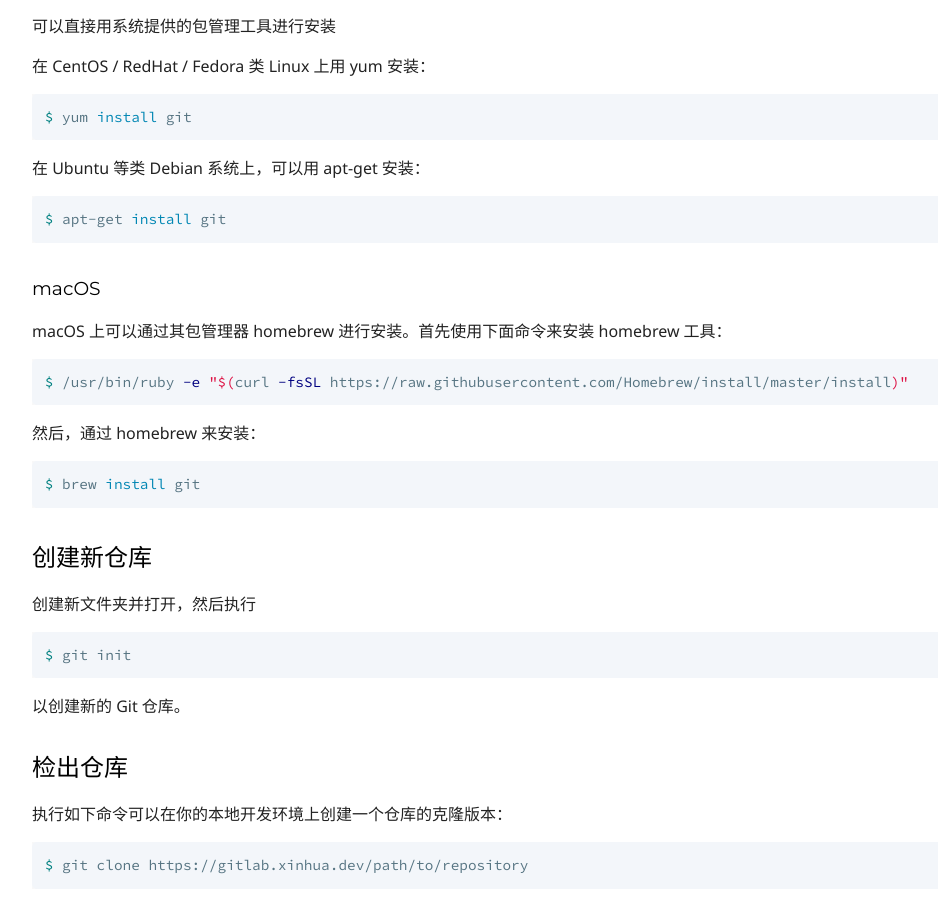
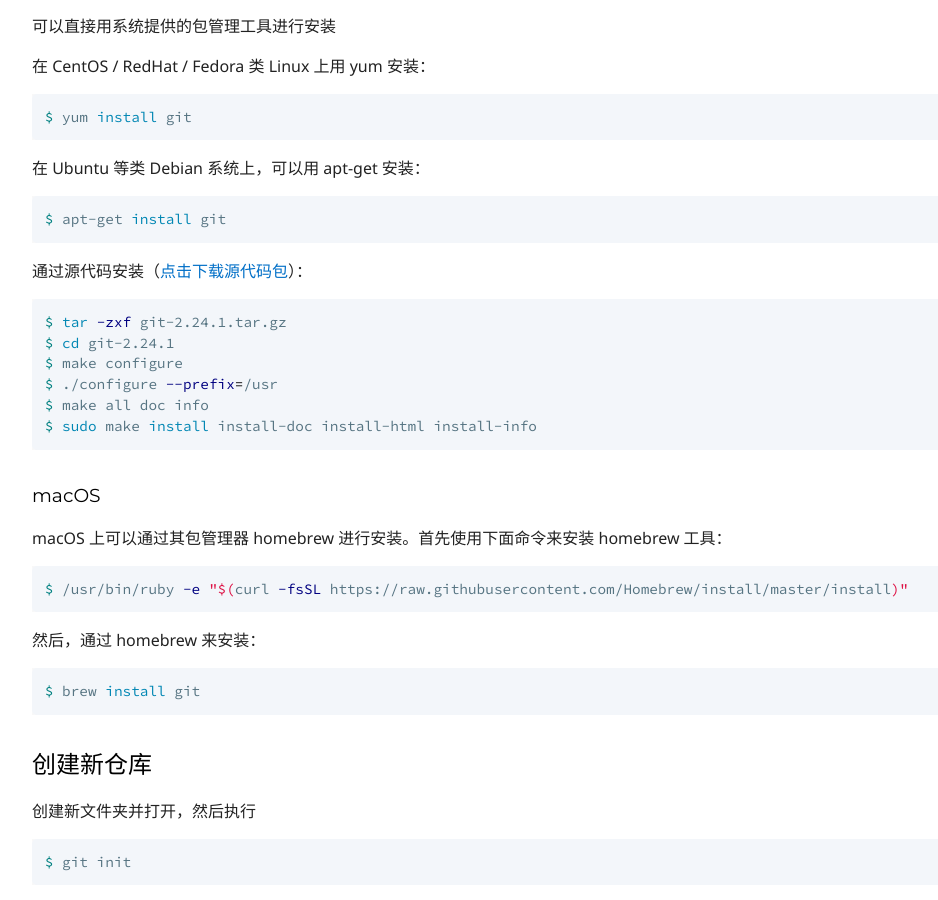
Before and after one commit to myanbin/guides, a Jekyll site: the page built from _posts/2019-06-26-git-handbook.md, in a window 1280 px wide and 900 px high, scrolled down 497 px. Shown: the whole window, without its empty margins (96-1034 px from the left). Built offline with Jekyll 4.4.1, drawn with Linux system fonts in a browser that asks for light colours.

Commit message:
docs: 更新源代码安装 git 说明

````diff
--- a/_posts/2019-06-26-git-handbook.md
+++ b/_posts/2019-06-26-git-handbook.md
@@ -33,6 +33,17 @@
 
 ```sh
 $ apt-get install git
+```
+
+通过源代码安装（[点击下载源代码包]({{ site.baseurl }}/uploads/softwares/git-2.24.1.tar.gz)）：
+
+```sh
+$ tar -zxf git-2.24.1.tar.gz
+$ cd git-2.24.1
+$ make configure
+$ ./configure --prefix=/usr
+$ make all doc info
+$ sudo make install install-doc install-html install-info
 ```
 
 ### macOS
````
Also changed, not shown: _posts/2019-06-26-administrator.md (+1 -1 lines), _posts/2019-08-22-unauthorized.md (+1 -1 lines), _posts/2019-09-05-gitlab-permission.md (+1 -1 lines).
